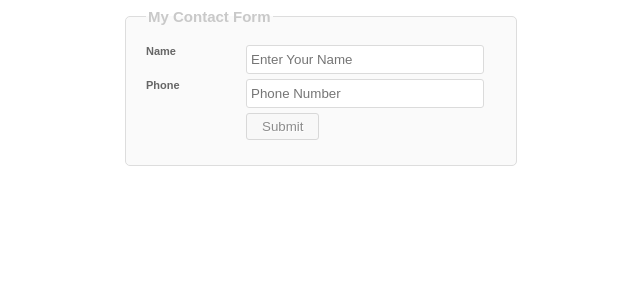
After one commit to Hutster/OTP, a PHP site: page /testingstuff/index22.php in a window 1280 px wide. The commit adds this page. Shown: the top 300 px of the page, without its empty margins (319-959 px from the left). Run offline with PHP 8.4, Linux system fonts and the light colour scheme; some libraries are stand-ins or nearby versions.

Commit message:
A lot of updates

```diff
--- /dev/null
+++ b/site/testingstuff/index22.php
@@ -0,0 +1,81 @@
+<!DOCTYPE html>
+<html>
+<head>
+<meta http-equiv="Content-Type" content="text/html; charset=utf-8" />
+<title>Simple Ajax Contact Form</title>
+
+<script src="http://ajax.googleapis.com/ajax/libs/jquery/2.0.0/jquery.min.js"></script>
+<script type="text/javascript">
+$(document).ready(function() {
+    $("#submit_btn").click(function() {
+        //get input field values
+        var user_name       = $('input[name=name]').val();
+        var user_phone      = $('input[name=phone]').val();
+
+        //simple validation at client's end
+        //we simply change border color to red if empty field using .css()
+        var proceed = true;
+        if(user_name==""){
+            $('input[name=name]').css('border-color','red');
+            proceed = false;
+        }
+        if(user_phone=="") {
+            $('input[name=phone]').css('border-color','red');
+            proceed = false;
+        }
+        //everything looks good! proceed...
+        if(proceed)
+        {
+            //data to be sent to server
+            post_data = {'userName':user_name, 'userPhone':user_phone};
+
+            //Ajax post data to server
+            $.post('contact_me.php', post_data, function(response){
+
+                //load json data from server and output message
+				if(response.type == 'error')
+				{
+					output = '<div class="error">'+response.text+'</div>';
+				}else{
+				    output = '<div class="success">'+response.text+'</div>';
+
+					//reset values in all input fields
+					$('#contact_form input').val('');
+					$('#contact_form textarea').val('');
+				}
+
+				$("#result").hide().html(output).slideDown();
+            }, 'json');
+
+        }
+    });
+
+    //reset previously set border colors and hide all message on .keyup()
+    $("#contact_form input, #contact_form textarea").keyup(function() {
+        $("#contact_form input, #contact_form textarea").css('border-color','');
+        $("#result").slideUp();
+    });
+
+});
+</script>
+<link href="style.css" rel="stylesheet" type="text/css" />
+</head>
+
+<body>
+<fieldset id="contact_form">
+<legend>My Contact Form</legend>
+    <div id="result"></div>
+    <label for="name"><span>Name</span>
+    <input type="text" name="name" id="name" placeholder="Enter Your Name" />
+    </label>
+
+    <label for="phone"><span>Phone</span>
+    <input type="text" name="phone" id="phone" placeholder="Phone Number" />
+    </label>
+
+    <label><span>&nbsp;</span>
+    <button class="submit_btn" id="submit_btn">Submit</button>
+    </label>
+</fieldset>
+</body>
+</html>
--- /dev/null
+++ b/site/testingstuff/style.css
@@ -0,0 +1,56 @@
+#contact_form{
+	width:350px;
+	padding:20px;
+	border: 1px solid #DDD;
+	border-radius: 5px;
+	font-family: Arial, Helvetica, sans-serif;
+	font-size: 11px;
+	font-weight: bold;
+	color: #666666;
+	background:#FAFAFA;
+	margin-right: auto;
+	margin-left: auto;
+}
+#contact_form legend{
+	font-size: 15px;
+	color: #C9C9C9;
+}
+#contact_form label{
+	display: block;
+	margin-bottom:5px;
+}
+#contact_form label span{
+	float:left;
+	width:100px;
+	color:#666666;
+}
+#contact_form input{
+	height: 25px;
+	border: 1px solid #DBDBDB;
+	border-radius: 3px;
+	padding-left: 4px;
+	color: #666;
+	width: 230px;
+	font-family: Arial, Helvetica, sans-serif;
+}
+#contact_form textarea{
+	border: 1px solid #DBDBDB;
+	border-radius: 3px;
+	padding-left: 4px;
+	color: #666;
+	height:100px;
+	width: 230px;
+	font-family: Arial, Helvetica, sans-serif;
+}
+.submit_btn {
+	border: 1px solid #D8D8D8;
+	padding: 5px 15px 5px 15px;
+	color: #8D8D8D;
+	text-shadow: 1px 1px 1px #FFF;
+	border-radius: 3px;
+	background: #F8F8F8;
+}
+.submit_btn:hover
+{
+	background: #ECECEC;
+}
```
Also changed, not shown: site/ajax.html (added, +38 -0 lines), site/contact_me.php (added, +87 -0 lines), site/index12.php (added, +116 -0 lines), site/messageForm.php (added, +21 -0 lines), site/styles.css (+29 -26 lines), site/testingstuff/contact_me.php (added, +60 -0 lines).
